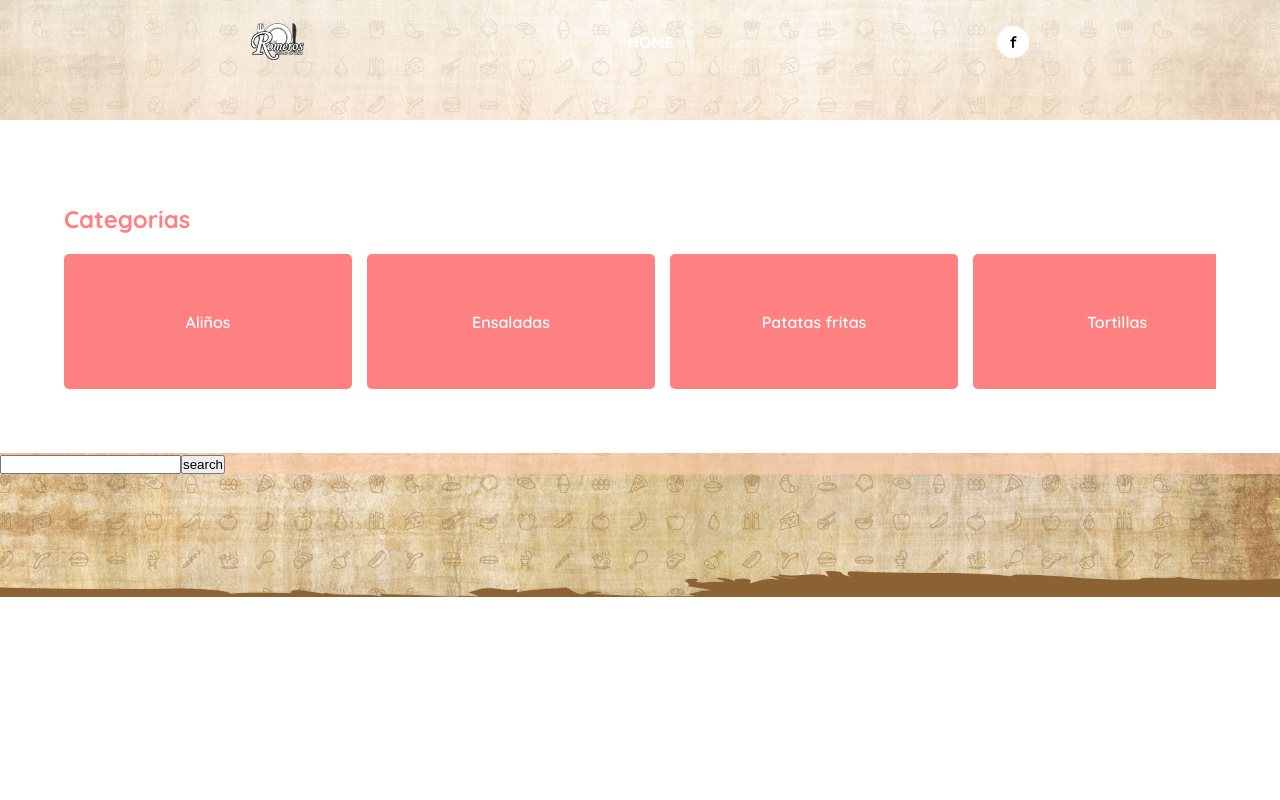
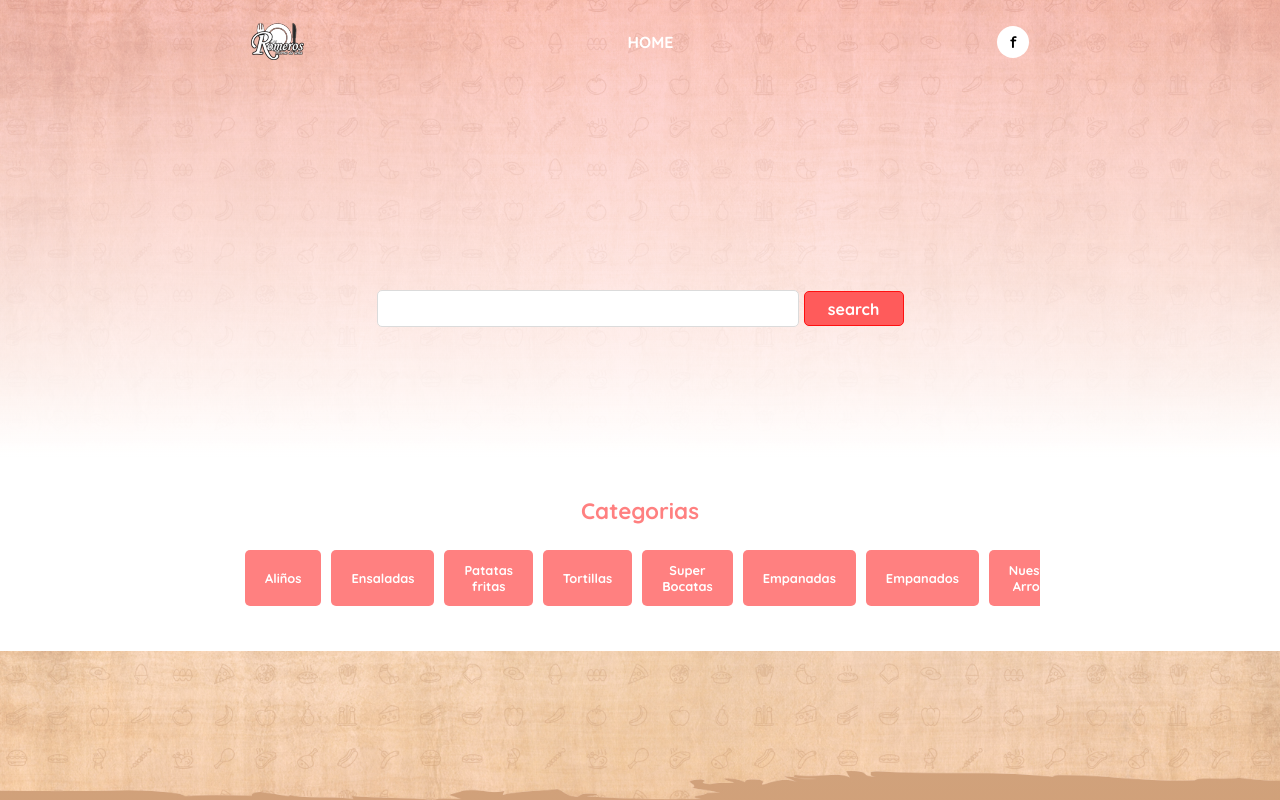
Before and after one commit to willydot21/web-pizzer-a, a React (Create React App) app: page /menu in a window 1280 px wide. Built offline with nearby package versions, Linux system fonts and the light colour scheme; a web font is replaced by a local one.

Commit message:
ui version 1.0, styled some menu page components

```diff
--- a/src/App.css
+++ b/src/App.css
@@ -11,6 +11,7 @@ body {
   background-size: cover;
   background-position: center;
   background-repeat: no-repeat;
+  background-attachment: fixed;
 }
 
 .fix {
--- a/src/components/menu-categories.js
+++ b/src/components/menu-categories.js
@@ -15,7 +15,7 @@ const MenuCategories = () => {
         <div className="categories-container">
           {
             keys.map( key => (
-              <a className="menu-category" href={`/menu/${ encodeURI(key) }`}>
+              <a className="menu-category subtitle-text" href={`/menu/${ encodeURI(key) }`}>
                 {key}
               </a>
             ))
--- a/src/components/menu-container.js
+++ b/src/components/menu-container.js
@@ -11,21 +11,21 @@ const MenuContainer = props => {
     const item = content[itemName];
 
     return (
-      <div className="menu-item">
+      <li className="menu-item">
         <img src={item.image} className="menu-item-image"/>
-        <h3 className="menu-item-title">
+        <h3 className="subtitle-text">
           {itemName}
         </h3>
-      </div>
+      </li>
     );
 
   }
 
   return (
-    <div className="menu-container">
-      {
-        contentKeys.map(renderItem)
-      }
+    <div className="center-menu">
+      <ul className="menu-container">
+        { contentKeys.map(renderItem) }
+      </ul>
     </div>
   );
 
--- a/src/components/menu-search.js
+++ b/src/components/menu-search.js
@@ -16,10 +16,12 @@ const MenuSearch = props => {
   return (
     <div className="menu-search" ref={ ref_ } >
       <input
+        className="menu-search-text subtitle-text"
         type="text"
         onChange={ handleSearch }
       />
       <input
+        className="menu-search-button subtitle-text"
         type="button"
         onClick={ handleSearch }
         value="search"
--- a/src/components/menu-suggestions.js
+++ b/src/components/menu-suggestions.js
@@ -5,6 +5,7 @@ const MenuSuggestions = props => {
 
   const suggestions = props.suggestions;
   const suggestions_keys = Object.keys(suggestions);
+  const first_results = suggestions_keys.slice(0, 6);
 
   const renderItem = suggestion => {
 
@@ -12,7 +13,7 @@ const MenuSuggestions = props => {
 
     return (
       <li className="suggestion">
-        <div className="separator">
+        <div className="separator subtitle-text">
           <img src={image} />
           {suggestion}
         </div>
@@ -21,9 +22,17 @@ const MenuSuggestions = props => {
   }
 
   return (
-    <ul className="menu-suggestions">
-      { suggestions_keys.map(renderItem) }
-    </ul>
+    <div className="menu-suggestions">
+      <ul className="suggestions-container">
+        {first_results.map(renderItem)}
+        <li className="suggestion suggestion-text">
+          {
+            suggestions_keys.length > 6 ?
+              '....' : ''
+          }
+        </li>
+      </ul>
+    </div>
   );
 }
 
--- a/src/components/styles/menu-categories.css
+++ b/src/components/styles/menu-categories.css
@@ -1,27 +1,28 @@
 
 .menu-categories {
-  margin-top: 120px;
-  padding: 5% 0px;
+  padding: 20px 0px;
   background-color: rgb(255, 255, 255);
 }
 
 .categories-title {
   color: rgb(255, 128, 128);
-  margin: 20px 5%;
-  font-size: 1.5rem;
+  margin: 20px 0px;
+  font-size: 1.4rem;
+  text-align: center;
 }
 
 .categories-container {
+  max-width: 800px;
+  width: 70%;
   margin: 0px 5%;
-  display: grid;
-  gap: 15px;
-  grid-auto-flow: column;
-  grid-auto-columns: 25%;
+  display: flex;
+  flex-direction: row;
   overflow-x: auto;
   overscroll-behavior-inline: contain;
   -ms-overflow-style: none;  /* IE and Edge */
   scrollbar-width: none;  /* Firefox */
   text-align: center;
+  margin: 0 auto;
 }
 
 .categories-container::-webkit-scrollbar {
@@ -29,13 +30,14 @@
 }
 
 .menu-category {
-  font-family: "Quicksand";
+  margin: 5px;
   display: flex;
   justify-content: center;
   align-items: center;
-  grid-template-columns: min-content;
   background-color: rgb(255, 128, 128);
-  padding: 20% 10px;
+  width: 35%;
+  height: 2vh;
+  padding: 20px;
   color: rgb(255, 255, 255);
   border-radius: 5px;
   transition: .2s ease-in-out;
@@ -49,3 +51,9 @@
   background-color: rgb(255, 213, 213);
   color: rgb(115, 115, 115);
 }
+
+@media (width > 600px) {
+  .menu-category {
+    font-size: .8rem;
+  }
+}
--- a/src/components/styles/menu-container.css
+++ b/src/components/styles/menu-container.css
@@ -0,0 +1,54 @@
+
+.center-menu {
+  display: flex;
+  justify-content: center;
+  align-items: center;
+  background-color: white;
+}
+
+.menu-container {
+  display: flex;
+  flex-wrap: wrap;
+  padding: 10px;
+  max-width: 1000px;
+}
+
+.menu-item {
+  display: inline-block;
+  position: relative;
+  text-align: center;
+  width: 30%;
+  height: auto;
+  padding: 10px;
+  margin: 0 auto;
+}
+
+.menu-item img {
+  max-width: 550px;
+  max-height: 450px;
+  width: 100%;
+  height: 40vh;
+  object-fit: cover;
+  object-position: center;
+  border-radius: 5px;
+}
+
+.menu-item h3 {
+  color: rgb(29, 29, 29);
+}
+
+@media (width < 800px){
+  .menu-item {
+    width: 45%;
+  }
+
+  .menu-item img{
+    height: 35vh;
+  }
+}
+
+@media (width < 440px) {
+  .menu-item {
+    width: 90%;
+  }
+}
--- a/src/components/styles/menu-search.css
+++ b/src/components/styles/menu-search.css
@@ -0,0 +1,39 @@
+
+.menu-search {
+  display: flex;
+  justify-content: center;
+  align-items: center;
+  margin: 10px;
+}
+
+.menu-search-text {
+  outline: none;
+  width: 40vw;
+  max-width: 400px;
+  height: 15px;
+  border: 1px solid rgb(219, 219, 219);
+  padding: 10px;
+  border-radius: 5px;
+  margin-right: 5px;
+}
+
+.menu-search-button {
+  border: 1px solid rgb(255, 16, 16);
+  background-color: rgb(255, 91, 91);
+  width: 17vw;
+  height: 35px;
+  max-width: 100px;
+  max-height: 40px;
+  color: rgb(255, 255, 255);
+  border-radius: 5px;
+  transition: .1s;
+}
+
+.menu-search-button:hover {
+  cursor: pointer;
+}
+
+.menu-search-button:active {
+  background-color: rgb(228, 79, 79);
+  border: 1px solid rgb(255, 255, 255);
+}
--- a/src/components/styles/menu-suggestions.css
+++ b/src/components/styles/menu-suggestions.css
@@ -1,25 +1,53 @@
 
 .menu-suggestions {
-  display: block;
+  display: flex;
+  justify-content: center;
+  align-items: center;
+  margin-bottom: 30px;
+}
+
+.suggestions-container {
+  width: 90%;
+  display: flex;
+  justify-content: start;
+  align-items: center;
+  flex-wrap: wrap;
 }
 
 .suggestion .separator {
   display: flex;
   align-items: center;
-  color: white;
-  background-color: rgb(255, 91, 91);
-  font-family: 'Quicksand';
-  margin: 5px;
-  padding: 10px;
+  color: rgb(255, 110, 110);
+  background-color: rgb(255, 255, 255);
+  border: 1px solid rgb(219, 219, 219);
+  padding: 5px;
   font-size: .8rem;
-  width: 90%;
+  margin-top: 2px;
+  border-radius: 5px;
+  box-shadow: 2px 2px 20px rgba(0, 0, 0, 0.1);
+}
+
+.suggestion {
+  margin-left: 14px;
+}
+
+.suggestion-text {
+  color: rgb(99, 99, 99);
+  padding: 5px;
+  font-size: 1rem;
 }
 
 .suggestion img {
-  width: 10vw;
-  height: 10vw;
+  width: 5vw;
+  height: 5vw;
+  max-width: 35px;
+  max-height: 35px;
   border-radius: 50%;
   object-fit: cover;
   background-size: cover;
   margin-right: 10px;
 }
+
+.suggestion:hover {
+  cursor: pointer;
+}
--- /dev/null
+++ b/src/pages/menu/menu.css
@@ -0,0 +1,25 @@
+
+.menu-searcher {
+  padding-top: 30vh;
+  padding-bottom: 5vh;
+  display: flex;
+  justify-content: center;
+  align-items: center;
+  background:
+    linear-gradient(to bottom, rgba(255, 0, 0, 0.2), rgb(255, 255, 255));
+  background-size: cover;
+  background-repeat: no-repeat;
+  background-position: center;
+}
+
+.search-separator {
+  max-width: 600px;
+  width: 100%;
+}
+
+@media (width > 1200px) {
+  .menu-searcher {
+    padding-bottom: 10vh;
+    padding-top: 35vh;
+  }
+}
--- a/src/pages/menu/menu.js
+++ b/src/pages/menu/menu.js
@@ -1,4 +1,5 @@
 
+import './menu.css';
 import MenuNavbar from "../../components/menu-navbar";
 import MenuCategories from "../../components/menu-categories";
 import MenuSearch from "../../components/menu-search";
@@ -23,16 +24,18 @@ const Menu = () => {
   return (
     <div id="app-menu">
       <MenuNavbar />
-      <MenuCategories />
 
       <div className="menu-searcher">
-        <MenuSearch
-          ref_={ menuSearchRef }
-          setSuggestions={setSuggestions}
-        />
-        <MenuSuggestions suggestions={suggestions}/>
+        <div className="search-separator">
+          <MenuSearch
+            ref_={ menuSearchRef }
+            setSuggestions={setSuggestions}
+          />
+          <MenuSuggestions suggestions={suggestions}/>
+        </div>
       </div>
 
+      <MenuCategories />
       <MenuContainer content={suggestions}/>
     </div>
   );
```
